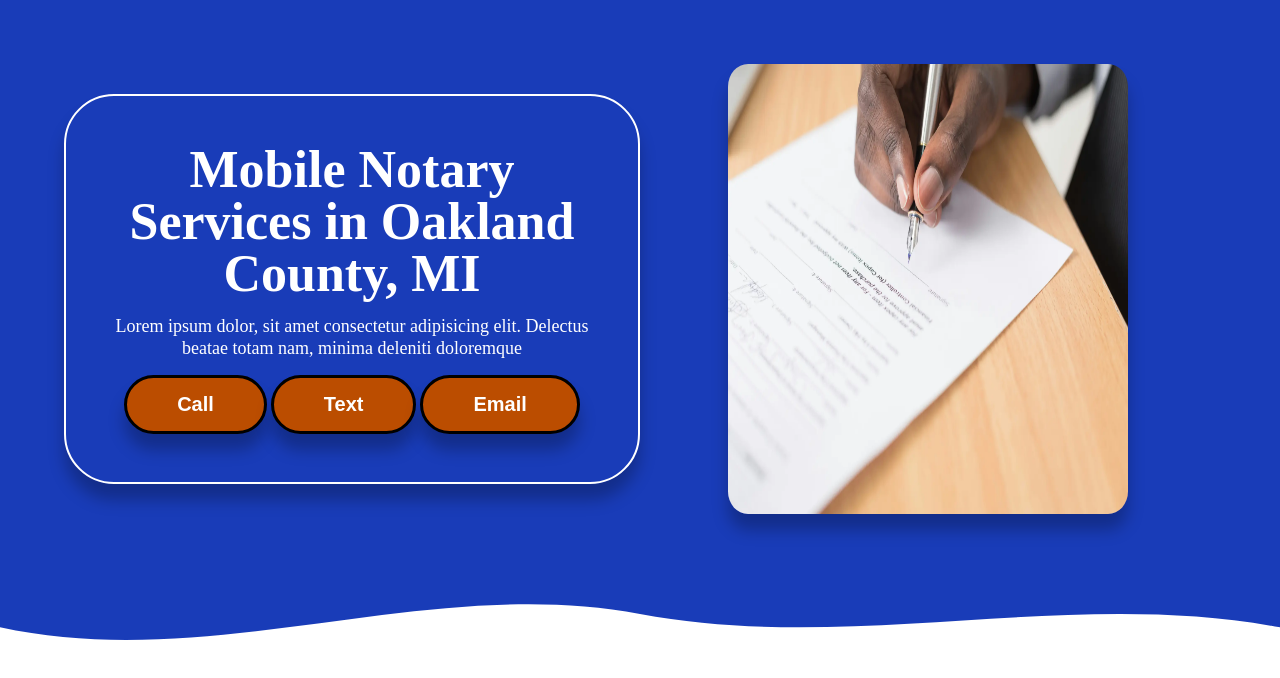
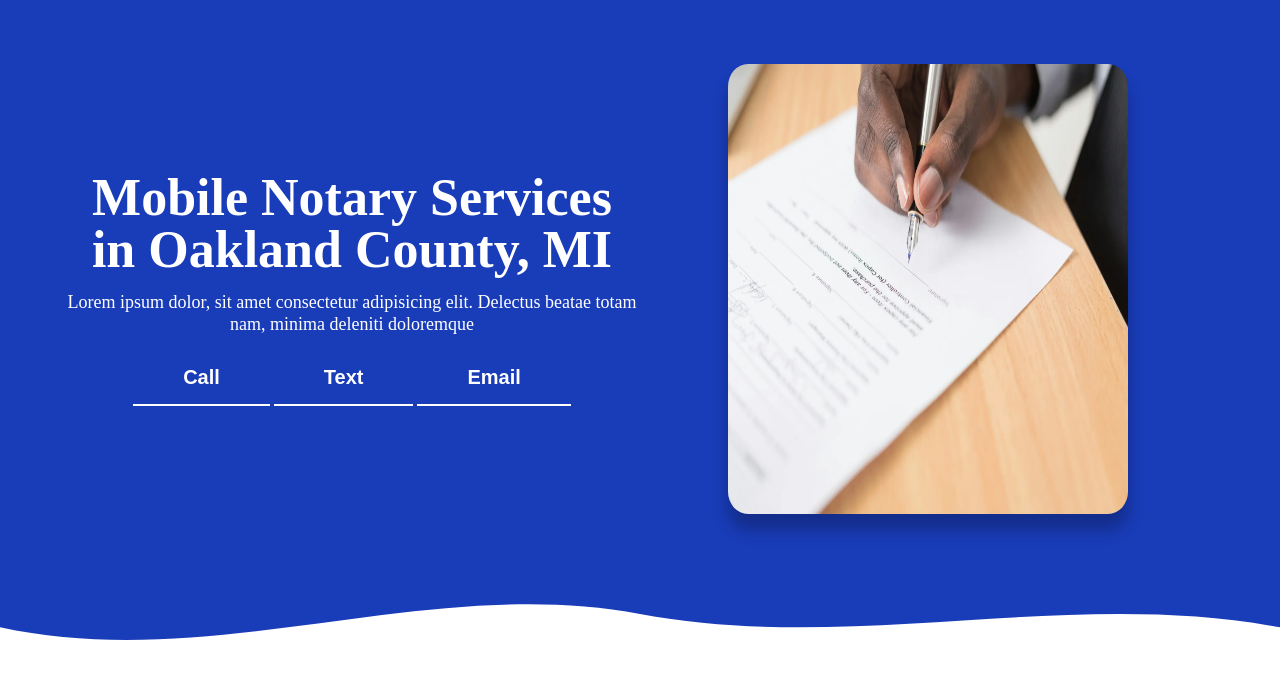
Before and after one commit to vtraz1200/Wee, a plain HTML site: page index.html in a window 1280 px wide. Drawn offline with nearby package versions, Linux system fonts and the light colour scheme.

Commit message:
Updated 2.2 (Small changes to buttons)

```diff
--- a/css/general.css
+++ b/css/general.css
@@ -50,6 +50,26 @@ Bold: 700
 
 - SPACING SYSTEM (px)
 2 / 4 / 8 / 12 / 16 / 24 / 32 / 48 / 64 / 80 / 96 / 128
+
+
+---general button:
+.btn {
+  display: inline-block;
+  padding: 15px 50px;
+  background-color: transparent;
+  color: #fff;
+  font-size: 20px;
+  font-weight: 600;
+  /* border-radius: 50px;
+
+  text-decoration: none;
+  border: solid #000;
+  /* border-radius: rem;
+  font-size: px or rem;
+  cursor: pointer;
+  transition: all 0.5s;
+  /* box-shadow: 0 1rem 1rem rgba(0, 0, 0, 0.25);
+}
 
 
 */
@@ -123,24 +143,27 @@ make changes in the blank areas (btn) */
 .btn {
   display: inline-block;
   padding: 15px 50px;
-  background-color: oklch(55.5% 0.163 48.998);
+  background-color: transparent;
   color: #fff;
   font-size: 20px;
   font-weight: 600;
-  border-radius: 50px;
+  /* border-radius: 50px; */
 
   text-decoration: none;
-  border: solid #000;
-  border-radius: rem;
+  border: none;
+  border-bottom: 2px solid #fff;
+
+  /* border-radius: rem; */
   font-size: px or rem;
   cursor: pointer;
   transition: all 0.5s;
-  box-shadow: 0 1rem 1rem rgba(0, 0, 0, 0.25);
+  /* box-shadow: 0 1rem 1rem rgba(0, 0, 0, 0.25); */
 }
 
 .btn:hover {
-  background-color: #000;
-  border: solid #fff;
+  border-bottom-color: #000; /* example: change the underline color on hover */
+
+  /* border: solid #fff; */
   opacity: 1;
 }
 
--- a/css/style.css
+++ b/css/style.css
@@ -44,8 +44,4 @@
   align-items: center;
   text-align: center;
   gap: 16px;
-  padding: 48px;
-  border: solid 2px #fff;
-  border-radius: 50px;
-  box-shadow: 0 1rem 1rem rgba(0, 0, 0, 0.25);
 }
```
